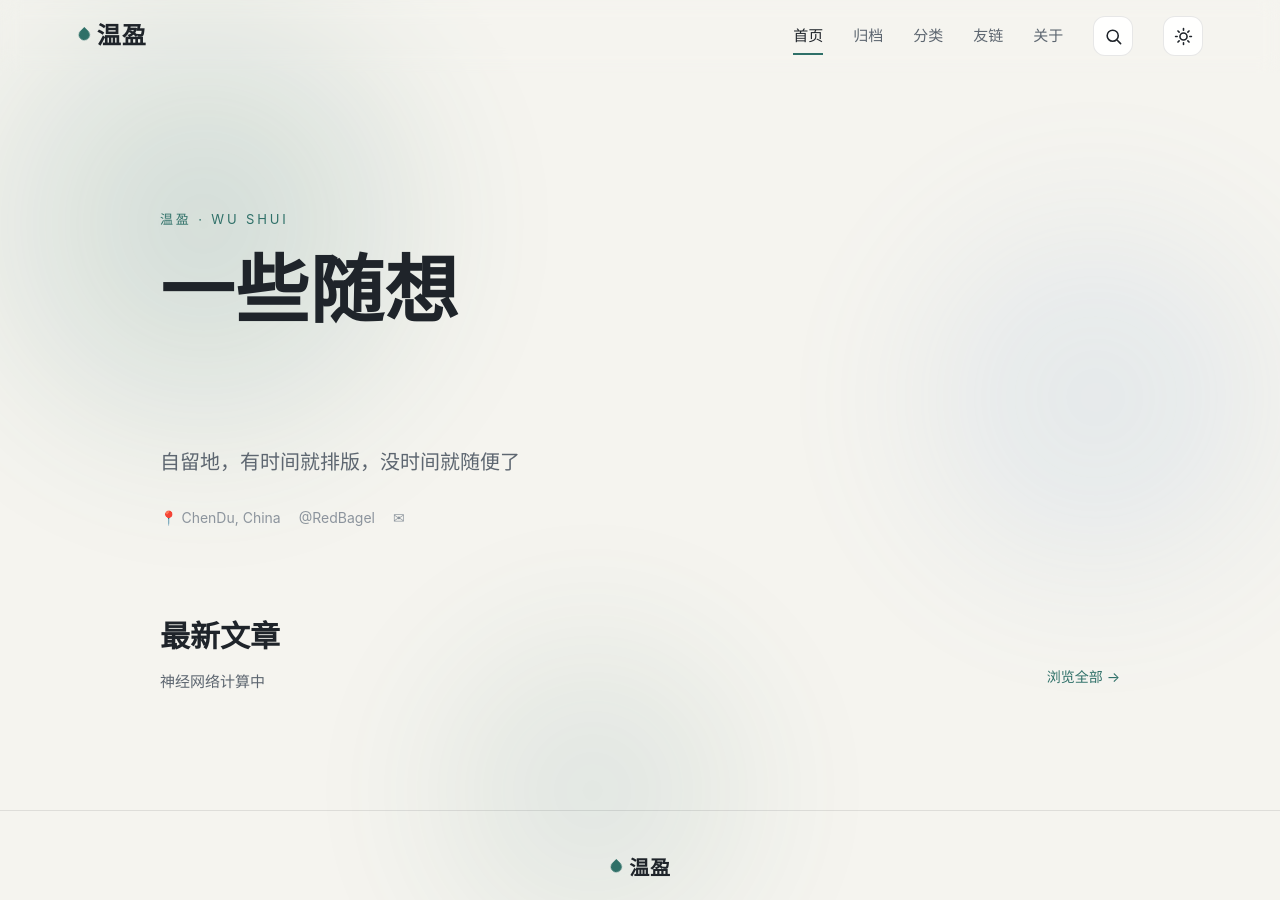
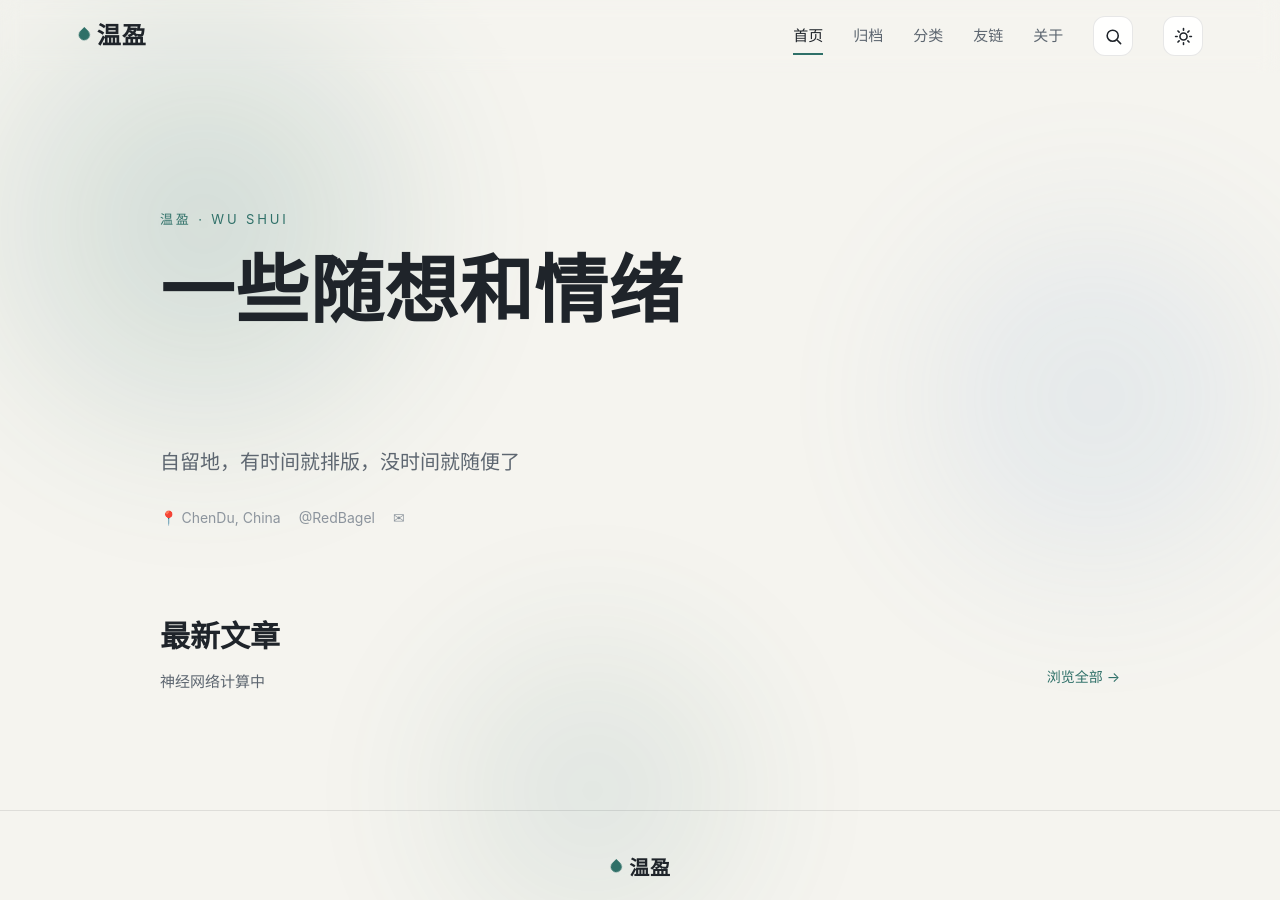
Before and after one commit to RedBagel/RedBagel.github.io, a Jekyll site: the page built from index.html, in a window 1280 px wide and 900 px high. Built offline with Jekyll 4.4.1, drawn with Linux system fonts in a browser that asks for light colours; a style sheet for code colours, icons or effects is not loaded.

Commit message:
Update index.html

```diff
--- a/index.html
+++ b/index.html
@@ -8,7 +8,7 @@ comments: false
 <section class="hero wrap">
   <div class="eyebrow">{{ site.title }} · WU SHUI</div>
   <h1>
-    <span class="ln"><span>一些随想</span></span>
+    <span class="ln"><span>一些随想和情绪</span></span>
     <span class="ln"><span><span class="accent-ink"></span></span></span>
   </h1>
   <p class="sub">自留地，有时间就排版，没时间就随便了</p>
```
